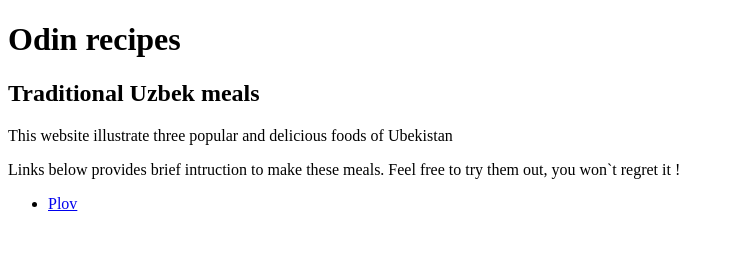
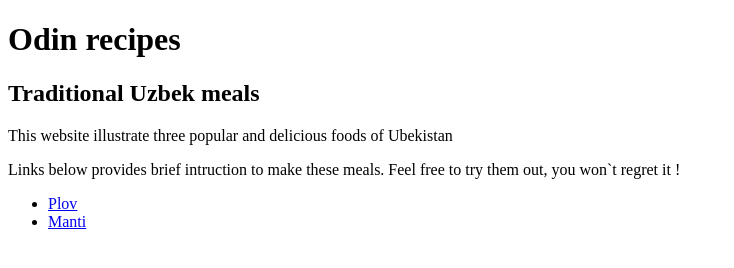
Before and after one commit to Ahliddin77/odin_recipes, a plain HTML site: page index.html in a window 1280 px wide. Shown: the whole page, without its empty margins (0-734 px from the left). Drawn offline with Linux system fonts and the light colour scheme.

Commit message:
Add relative link to index.html between manti.html

```diff
--- a/index.html
+++ b/index.html
@@ -13,6 +13,7 @@
     <p>Links below provides brief intruction to make these meals. Feel free to try them out, you won`t regret it !</p>
     <ul>
       <li><a href="recipes/plov.html">Plov</a></li>
+      <li><a href="recipes/manti.html">Manti</a></li>
     </ul>
 </body>
 </html>
```
